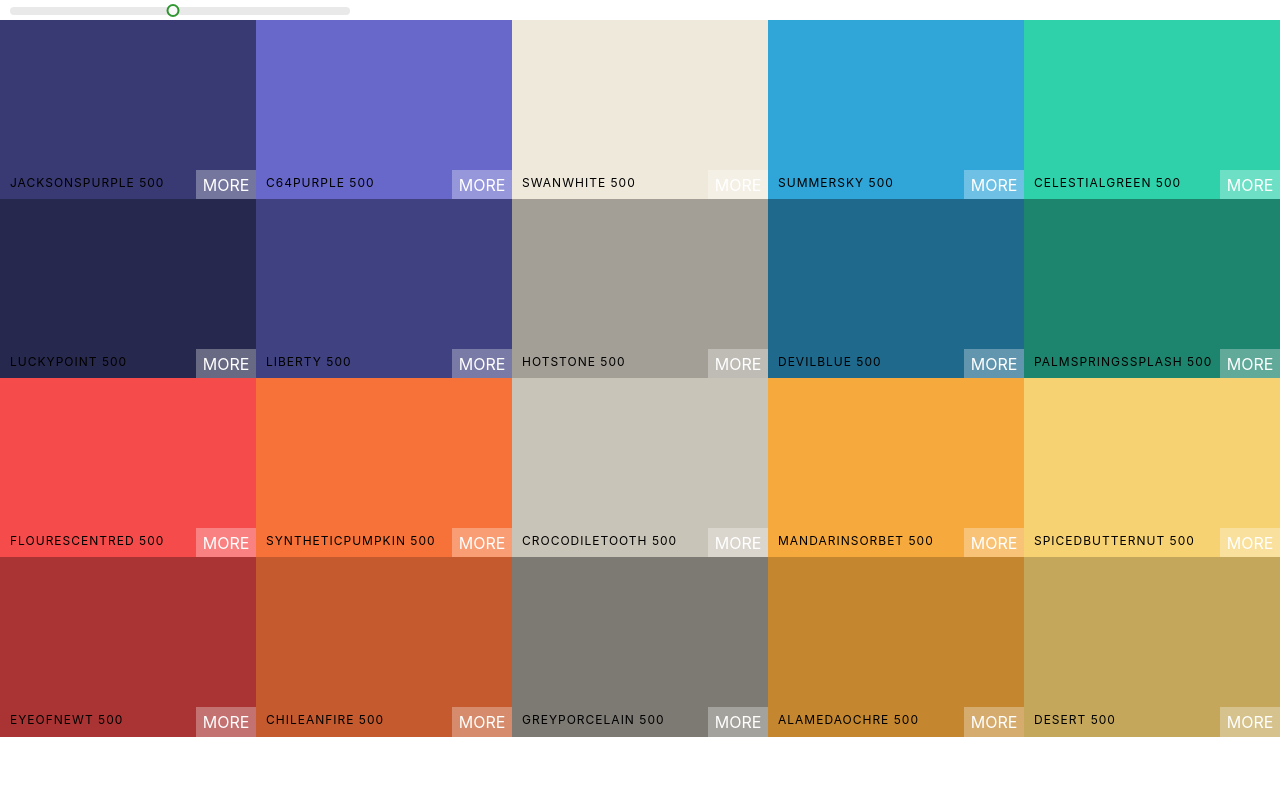
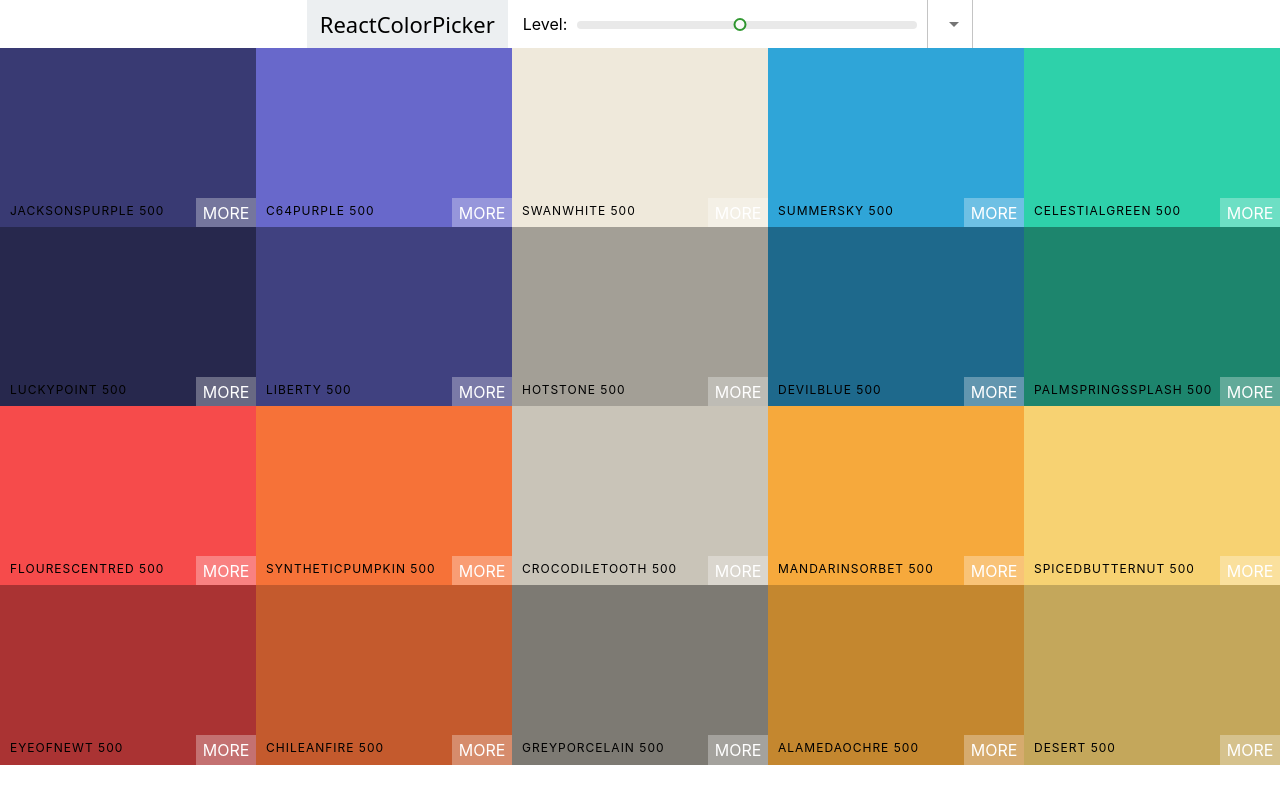
Before and after one commit to Lyubitshka/color-app, a React (Create React App) app: page / in a window 1280 px wide. Built offline with nearby package versions, Linux system fonts and the light colour scheme.

Commit message:
add Select and Material UI

```diff
--- a/package.json
+++ b/package.json
@@ -3,6 +3,9 @@
   "version": "0.1.0",
   "private": true,
   "dependencies": {
+    "@emotion/react": "^11.10.6",
+    "@emotion/styled": "^11.10.6",
+    "@mui/material": "^5.11.13",
     "@testing-library/jest-dom": "^5.16.5",
     "@testing-library/react": "^13.4.0",
     "@testing-library/user-event": "^13.5.0",
--- /dev/null
+++ b/src/Navbar.css
@@ -0,0 +1,46 @@
+.Navbar{
+    display: flex;
+    align-items: center;
+    justify-content: center;
+    height: 6vh;
+}
+.logo {
+    margin-right: 15px;
+    padding: 0 13px;
+    font-size: 22px;
+    background-color: #eceff1;
+    font-family: system-ui, -apple-system, BlinkMacSystemFont, 'Segoe UI', Roboto, Oxygen, Ubuntu, Cantarell, 'Open Sans', 'Helvetica Neue', sans-serif;
+    height: 100%;
+    display: flex;
+    align-items: center;
+}
+.logo a {
+    text-decoration: none;
+    color: black;
+}
+
+.slider {
+    width: 340px;
+    margin: 0 10px;
+    display: inline-block;
+}
+
+.rc-slider-track {
+    background-color: transparent;
+}
+
+.rc-slider-rail {
+    height: 8px;
+}
+.rc-slider-handle,
+.rc-slider-handle:active,
+.rc-slider-handle:hover {
+    color: green;
+    outline: none;
+    border: 2px solid green;
+    box-shadow: none;
+    width: 13px;
+    height: 13px;
+    margin-left: -7px;
+    margin-top: -3px;
+}
--- /dev/null
+++ b/src/Navbar.js
@@ -0,0 +1,91 @@
+import { Component, useState } from 'react';
+import { MenuItem } from '@mui/material';
+import Select from '@mui/material/Select';
+import Slider, { Range } from 'rc-slider';
+import 'rc-slider/assets/index.css';
+
+import './Navbar.css';
+
+class Navbar extends Component {
+	constructor(props) {
+		super(props);
+		this.state = { format: 'hex ' };
+		this.handleChange = this.handleChange.bind(this);
+	}
+	handleChange(event) {
+		this.setState({ format: event.target.value });
+		this.props.handleChange(event.target.value);
+	}
+	render() {
+		const { level, changeLevel } = this.props;
+		const { format } = this.state;
+		return (
+			<nav className="Navbar">
+				<div className="logo">
+					<a href='/'>ReactColorPicker</a>
+				</div>
+				<div className='slider-container'>
+					<span>Level:</span>
+					<div className="slider">
+						<Slider
+							defaultValue={level}
+							min={100}
+							max={900}
+							step={100}
+							onChange={changeLevel}
+						/>
+					</div>
+				</div>
+				<div className='select-container'>
+					<Select value={format} onChange={this.handleChange}>
+						<MenuItem value='hex'>HEX - #ffffff</MenuItem>
+						<MenuItem value='rgb'>RGB - rgb(255,255,255)</MenuItem>
+						<MenuItem value='rgba'>RGBA - rgba(255,255,255,1)</MenuItem>
+					</Select>
+				</div>
+			</nav>
+		);
+
+	}
+
+
+}
+
+// function Navbar(props) {
+//     const [format, setFormat ] = useState('hex');
+
+//     function handleChange(event) {
+
+//         setFormat(event.target.value);
+//         props.handleChange();
+//     }
+
+//      return (
+//         <nav className="Navbar">
+//             <div className="logo">
+//                 <a href='/'>ReactColorPicker</a>
+//             </div>
+//             <div className='slider-container'>
+//                 <span>Level:</span>
+//                 <div className="slider">
+//                     <Slider
+//                         defaultValue={props.level}
+//                         min={100}
+//                         max={900}
+//                         step={100}
+//                         onChange={props.changeLevel}
+//                     />
+//                 </div>
+//             </div>
+//             <div className='select-container'>
+//                 <Select value={format} onChange={handleChange}>
+//                     <MenuItem value='hex'>HEX - #ffffff</MenuItem>
+//                     <MenuItem value='rgb'>RGB - rgb(255,255,255)</MenuItem>
+//                     <MenuItem value='rgba'>RGBA - rgba(255,255,255,1)</MenuItem>
+//                 </Select>
+//             </div>
+//         </nav>
+//     );
+// };
+
+export default Navbar;
--- a/src/Palette.css
+++ b/src/Palette.css
@@ -5,29 +5,3 @@
 .Palette-colors {
     height: 90%;
 }
-
-.slider {
-    width: 340px;
-    margin: 0 10px;
-    display: inline-block;
-}
-
-.rc-slider-track {
-    background-color: transparent;
-}
-
-.rc-slider-rail {
-    height: 8px;
-}
-.rc-slider-handle,
-.rc-slider-handle:active,
-.rc-slider-handle:hover {
-    color: green;
-    outline: none;
-    border: 2px solid green;
-    box-shadow: none;
-    width: 13px;
-    height: 13px;
-    margin-left: -7px;
-    margin-top: -3px;
-}
--- a/src/Palette.js
+++ b/src/Palette.js
@@ -1,32 +1,31 @@
 import { useState } from "react";
-import ColorBox from "./ColorBox";
-import Slider, { Range } from 'rc-slider';
-import 'rc-slider/assets/index.css';
+import ColorBox from "./ColorBox"
+import Navbar from "./Navbar";
 import './Palette.css';
 
 function Palette(props) {
     const [level, setLevel] = useState(500);
+    const [format, setFormat] = useState('hex');
 
     function changeLevel(level) {
         setLevel(level)
     }
+    function changeFormat(value) {
+        setFormat(value);
+        alert(value);
+    }
 
     const colorBoxes = props.palette.colors[level].map(color => (
-        <ColorBox background={color.hex} name={color.name} key={color.name} />
+        <ColorBox background={color[format]} name={color.name} key={color.name} />
     ));
 
     return (
         <div className="Palette">
-            <div className="slider">
-                <Slider
-                    defaultValue={level}
-                    min={100}
-                    max={900}
-                    step={100}
-                    onChange={changeLevel}
-                />
-            </div>
-
+            <Navbar
+                level={level}
+                changeLevel={changeLevel}
+                handleChange={changeFormat}
+            />
             <div className='Palette-colors'>
                 {colorBoxes}
             </div>
--- a/src/chromaHelpers.js
+++ b/src/chromaHelpers.js
@@ -21,12 +21,13 @@ function generatePalette(starterPalette) {
                 rgb: chroma(scale[i]).css(),
                 rgba: chroma(scale[i]).css()
                     .replace('rgb', 'rgba')
-                    .replace(")", ",1.0")
+                    .replace(")", ",1.0)")
             });
         }
     }
     return newPalette;
 }
+
 function getRange(newColor) {
     const end = '#ffffff';
     return [
```
Also changed, not shown: 1 other file (tests, documents, lock files or other folders).
